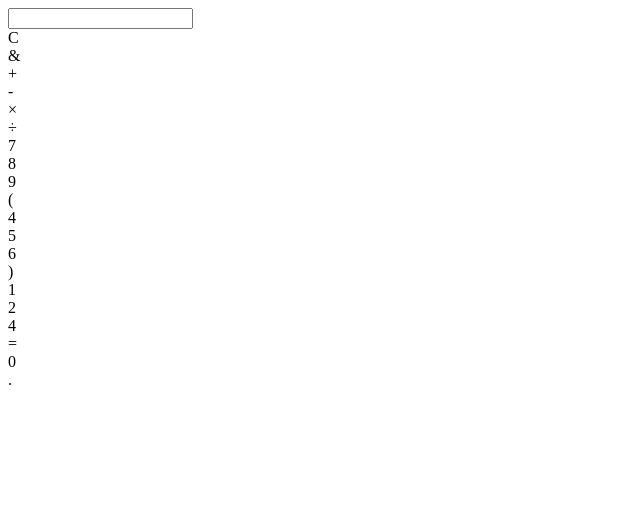
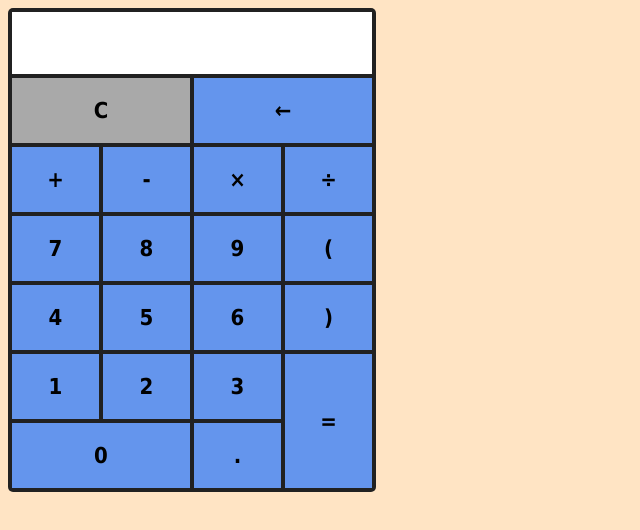
Before and after one commit to Zhybuliou/calc, a plain HTML site: page index.html in a window 1280 px wide. Shown: the whole page, without its empty margins (0-640 px from the left). Drawn offline with Linux system fonts and the light colour scheme.

Commit message:
docs: add fitch calc

```diff
--- a/index.html
+++ b/index.html
@@ -4,6 +4,7 @@
     <meta charset="UTF-8">
     <meta name="viewport" content="width=device-width, initial-scale=1.0">
     <link rel="stylesheet" href="style.css">
+    <script src="script.js"></script>
     <title>My Calc</title>
 </head>
 <body>
@@ -13,26 +14,26 @@
                 <input type="text" name="textview" readonly>
             </form>
         </div>
-        <div class="item clean">C</div>
-        <div class="item back">&</div>
-        <div class="item">+</div>
-        <div class="item">-</div>
-        <div class="item">&times;</div>
-        <div class="item">&divide;</div>
-        <div class="item">7</div>
-        <div class="item">8</div>
-        <div class="item">9</div>
-        <div class="item">(</div>
-        <div class="item">4</div>
-        <div class="item">5</div>
-        <div class="item">6</div>
-        <div class="item">)</div>
-        <div class="item">1</div>
-        <div class="item">2</div>
-        <div class="item">4</div>
-        <div class="item equal">=</div>
-        <div class="item zero">0</div>
-        <div class="item">.</div>
+        <div class="item clean" onclick="clean('')">C</div>
+        <div class="item back" onclick="back()">&LeftArrow;</div>
+        <div class="item" onclick="insert('+')">+</div>
+        <div class="item" onclick="insert('-')">-</div>
+        <div class="item" onclick="insert('*')">&times;</div>
+        <div class="item" onclick="insert('/')">&divide;</div>
+        <div class="item" onclick="insert('7')">7</div>
+        <div class="item" onclick="insert('8')">8</div>
+        <div class="item" onclick="insert('9')">9</div>
+        <div class="item" onclick="insert('(')">(</div>
+        <div class="item" onclick="insert('4')">4</div>
+        <div class="item" onclick="insert('5')">5</div>
+        <div class="item" onclick="insert('6')">6</div>
+        <div class="item" onclick="insert(')')">)</div>
+        <div class="item" onclick="insert('1')">1</div>
+        <div class="item" onclick="insert('2')">2</div>
+        <div class="item" onclick="insert('3')">3</div>
+        <div class="item equal" onclick="equal()">=</div>
+        <div class="item zero" onclick="insert('0')">0</div>
+        <div class="item" onclick="insert('.')">.</div>
     </div>
 </body>
 </html>
--- a/script.js
+++ b/script.js
@@ -0,0 +1,18 @@
+
+function insert(num) {
+    document.form.textview.value =
+    document.form.textview.value + num;
+}
+function clean(){
+    document.form.textview.value = "";
+}
+function back(){
+    let exp = document.form.textview.value;
+    document.form.textview.value = exp.substring(0,exp.length-1);
+}
+function equal(){
+    let exp = document.form.textview.value;
+    if(exp){
+        document.form.textview.value = eval(exp);
+    }
+}
--- a/style.css
+++ b/style.css
@@ -0,0 +1,56 @@
+body {
+    background-color: bisque;
+    user-select: none;
+}
+.container{
+    display: grid;
+    grid-template-columns: 1fr 1fr 1fr 1fr;
+    /* count columns*/
+    grid-gap:4px;
+    /* size between columns */
+    background-color: #212121;
+    padding: 4px;
+    border-radius: 5px;
+    max-width: 360px;
+    font-family: "Tahoma";
+}
+.item{
+    background-color: cornflowerblue;
+    color:#000;
+    padding: 20px;
+    display: flex;
+    justify-content: center;
+    align-items: center;
+    font-size: 22px;
+    cursor: pointer;
+    font-weight: bold;
+}
+form{
+    max-width: 100%;
+}
+input{
+    width:99%;
+    height: 60px;
+    border: none;
+    font-size: 30px;
+    outline:none;
+    text-align: right;
+}
+.input{
+    grid-column: 1/-1;
+    padding:0;
+}
+.clean{
+    grid-column: 1/3;
+    background-color: darkgray;
+}
+.back{
+    grid-column: 3/-1;
+}
+.equal{
+    grid-column: 4;
+    grid-row:6/8;
+}
+.zero{
+    grid-column: 1/3;
+}
```
